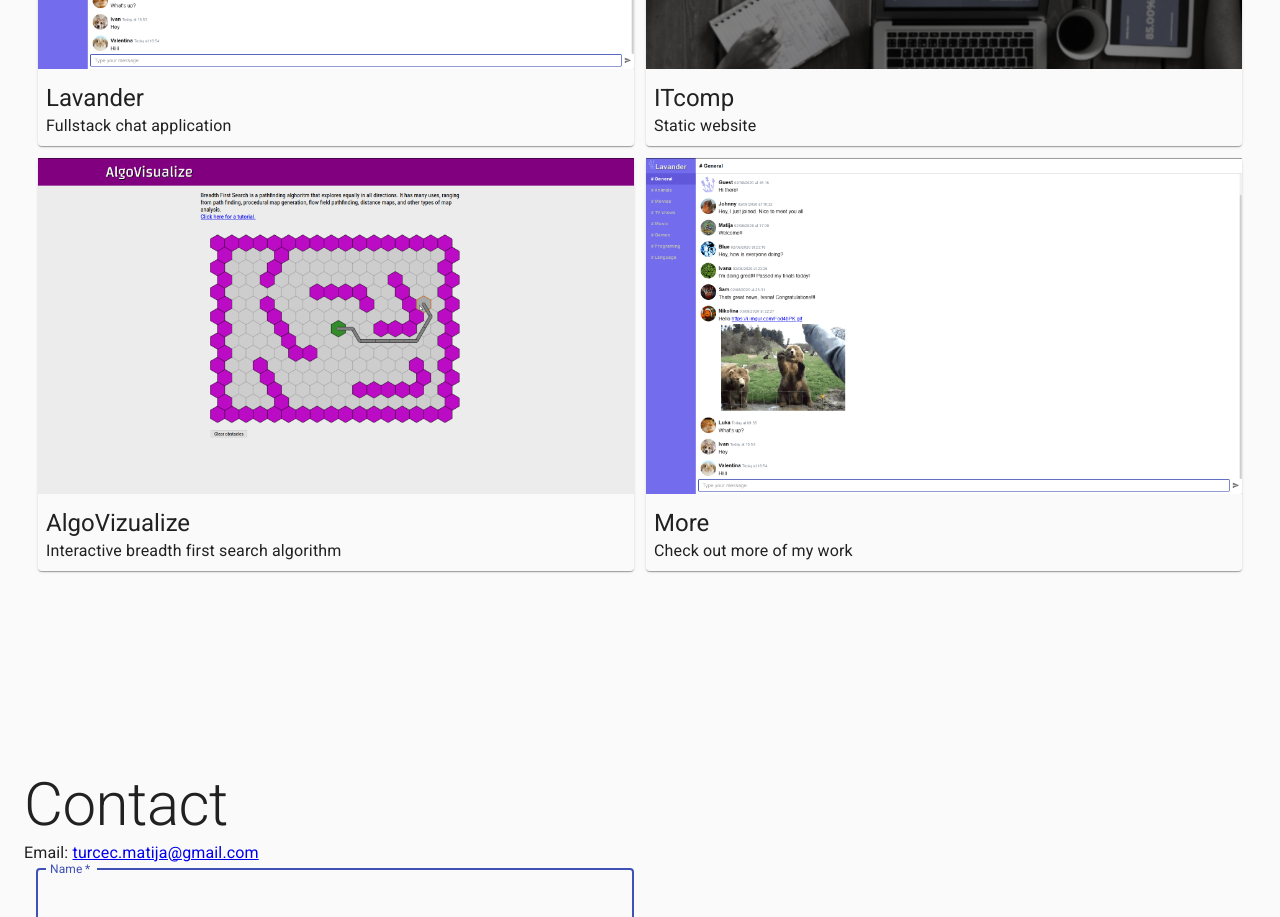
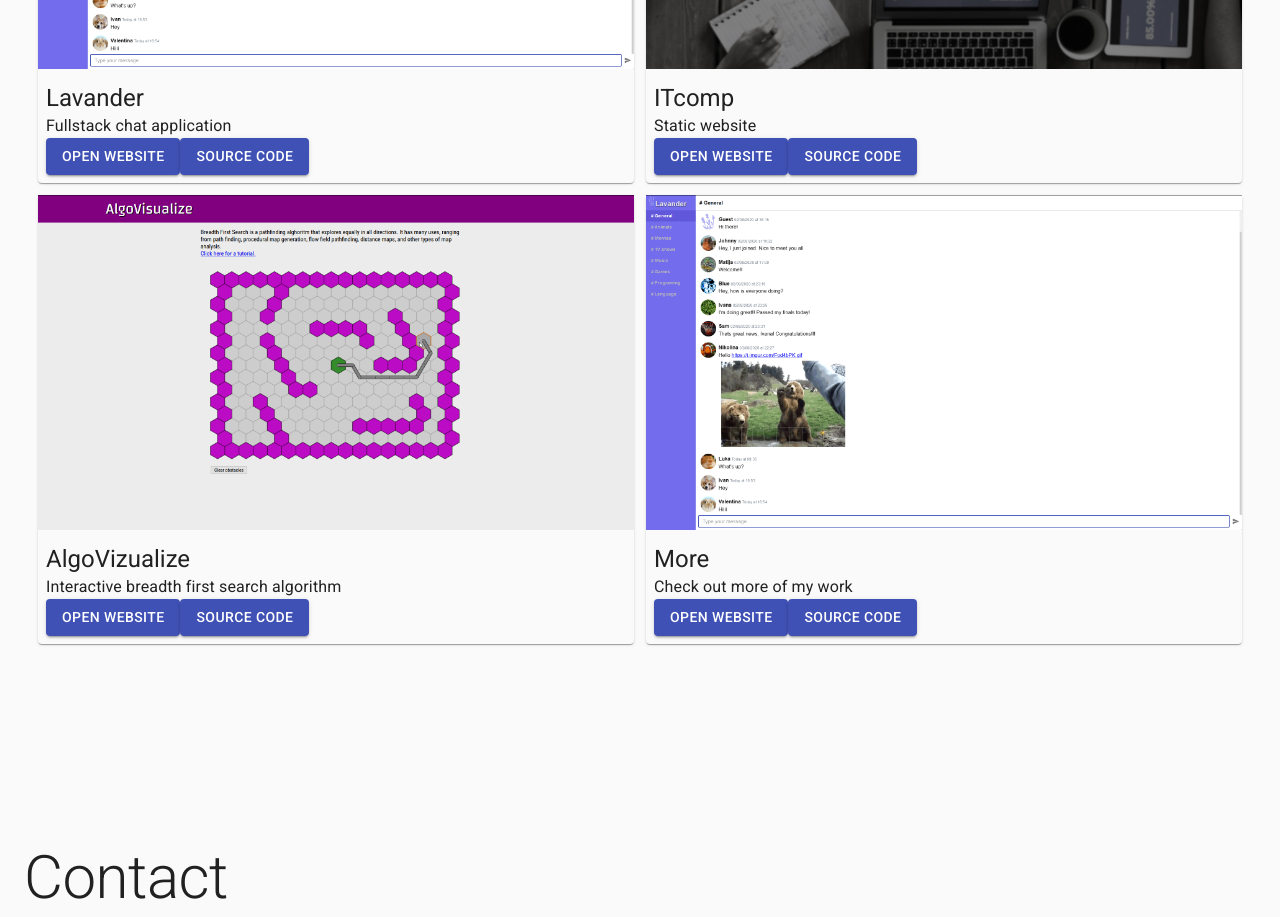
Before and after one commit to maturc/portfolio, a React (Create React App) app: page / in a window 1280 px wide. Shown: the part 1960-2877 px from the top of the page. Built offline with nearby package versions, Linux system fonts and the light colour scheme.

Commit message:
added buttons to cards

```diff
--- a/src/components/CardComponent.tsx
+++ b/src/components/CardComponent.tsx
@@ -1,8 +1,8 @@
 import React from 'react';
-import { Paper, Typography } from '@material-ui/core';
+import { Paper, Typography, Button } from '@material-ui/core';
 import { ICard } from '../interfaces';
 
-function CardComponent( {imgUrl, imgAlt, title, body}:ICard ) {
+function CardComponent( {imgUrl, imgAlt, title, body, linkToWebsite, linkToSource}:ICard ) {
   return (
     <Paper elevation={1} className="card">
       <img src={imgUrl} alt={imgAlt} className="card__img" />
@@ -13,6 +13,24 @@ function CardComponent( {imgUrl, imgAlt, title, body}:ICard ) {
         <Typography variant="body1">
           {body}
         </Typography>
+        <div className="card__buttons">
+          <Button
+            onClick={() => window.open(linkToWebsite, "_blank")}
+            className="button"
+            color="primary" variant="contained"
+            disableRipple={true}
+          >
+            Open Website
+          </Button>
+          <Button
+            onClick={() => window.open(linkToSource, "_blank")}
+            className="button"
+            color="primary" variant="contained"
+            disableRipple={true}
+          >
+            Source Code
+          </Button>
+        </div>
       </div>
     </Paper>
   );
```
